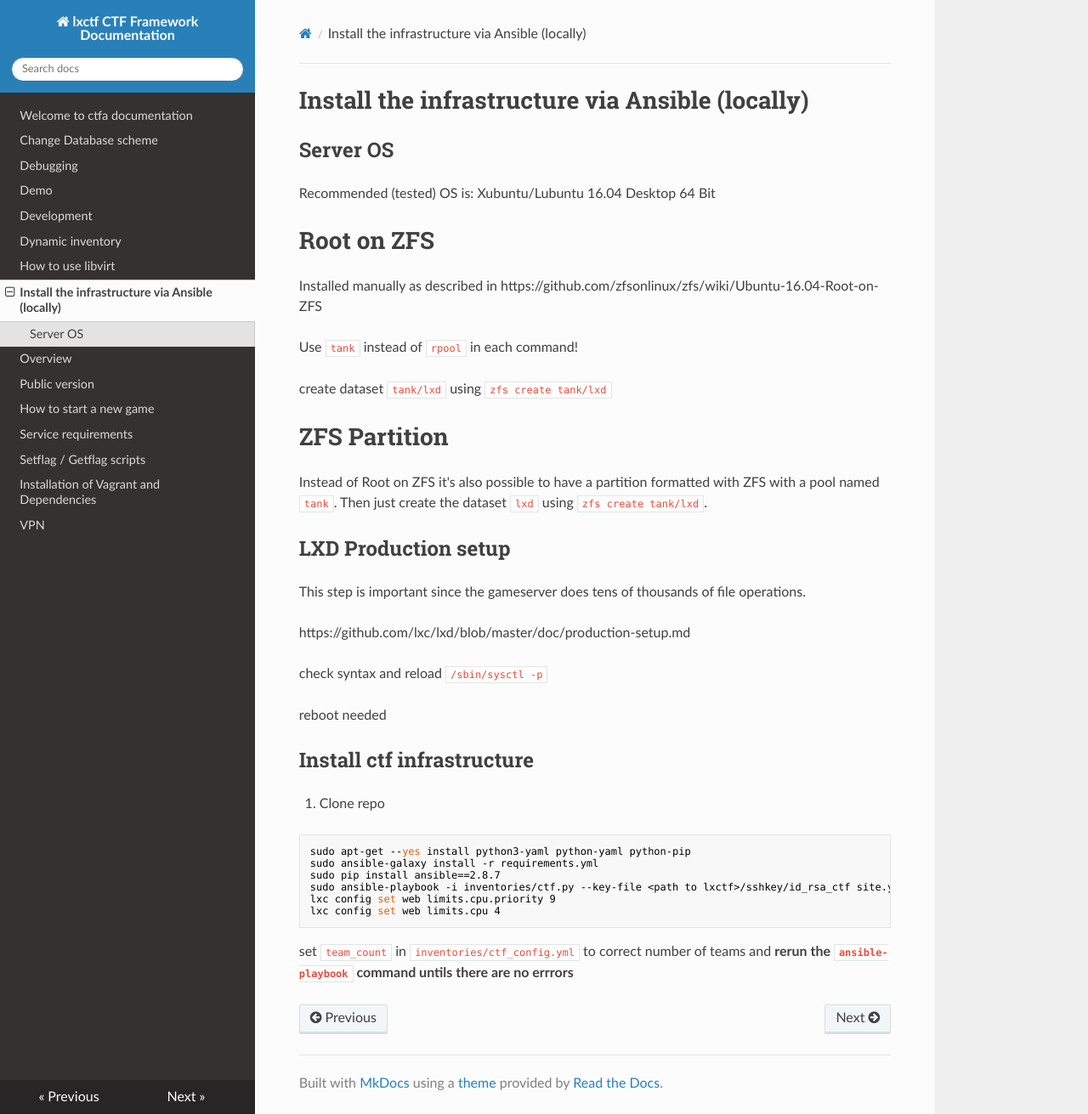
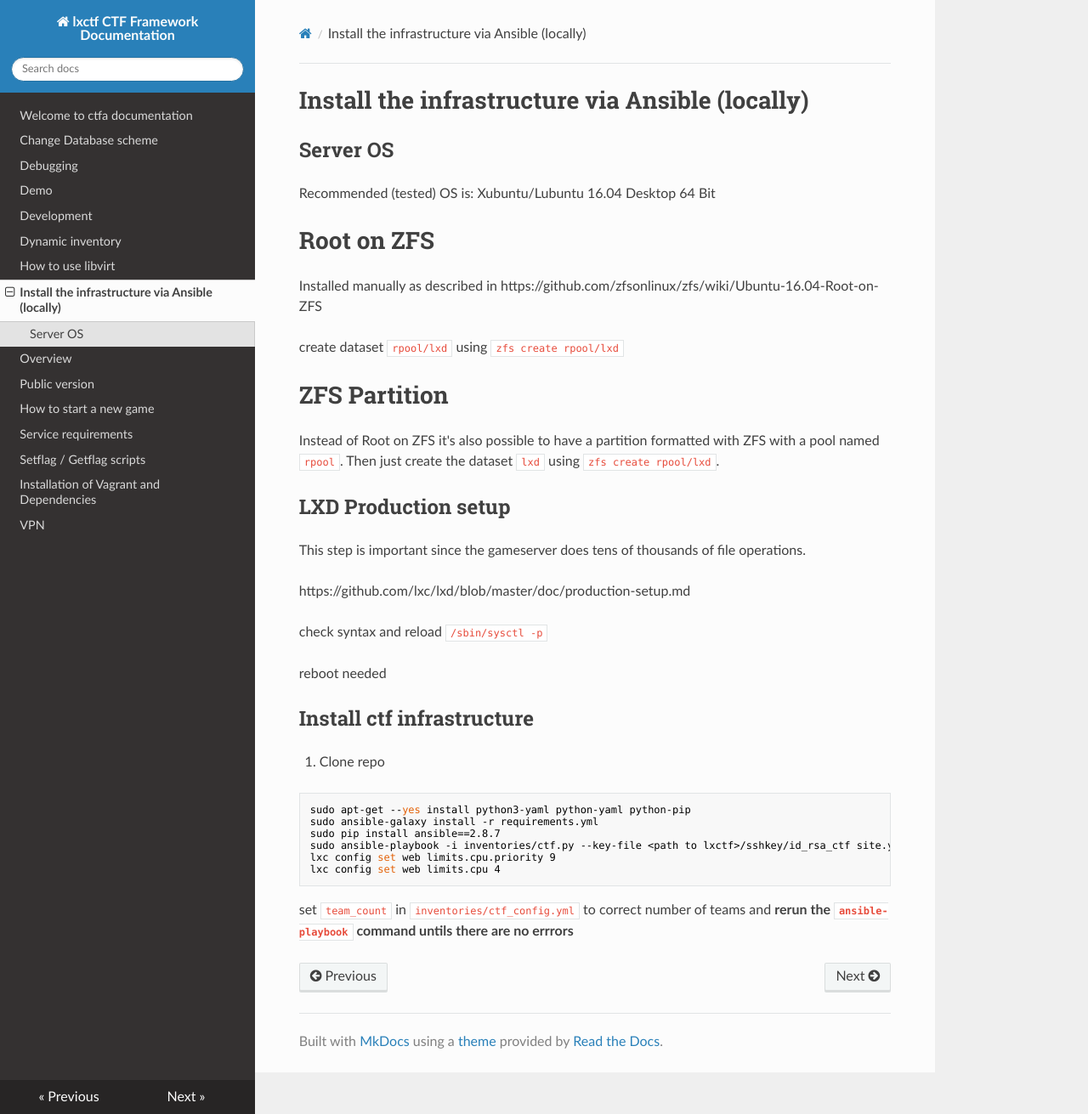
Before and after one commit to hsasctf/lxctf, an MkDocs documentation site: the page built from docs/local.md, in a window 1280 px wide and 1311 px high. Shown: the whole window at 85% size. Built offline with MkDocs 1.6.1, drawn with Linux system fonts in a browser that asks for light colours; nearby versions of some CDN libraries.

Commit message:
change tank to rpool everywhere for easier installation and preparation for Ubuntu 20.04 root installation

```diff
--- a/.travis.yml
+++ b/.travis.yml
@@ -16,9 +16,9 @@ script:
       sudo apt install -y zfsutils-linux;
       sudo lxd activateifneeded;
       sudo lxd waitready;
-      sudo fallocate -l 20G /tank.img;
-      sudo zpool create -O atime=off -O compression=lz4 tank /tank.img;
-      sudo zfs create tank/lxd;
+      sudo fallocate -l 20G /rpool.img;
+      sudo zpool create -O atime=off -O compression=lz4 rpool /rpool.img;
+      sudo zfs create rpool/lxd;
       sudo apt-get --yes install python3-yaml python-yaml python-pip;
       sudo ansible-galaxy install -r requirements.yml;
       sudo pip install ansible==2.8.7;
--- a/docs/local.md
+++ b/docs/local.md
@@ -8,14 +8,12 @@ Recommended (tested) OS is: Xubuntu/Lubuntu 16.04 Desktop 64 Bit
 
 Installed manually as described in https://github.com/zfsonlinux/zfs/wiki/Ubuntu-16.04-Root-on-ZFS
 
-Use `tank` instead of `rpool` in each command!
-
-create dataset `tank/lxd` using `zfs create tank/lxd`
+create dataset `rpool/lxd` using `zfs create rpool/lxd`
 
 # ZFS Partition
 
-Instead of Root on ZFS it's also possible to have a partition formatted with ZFS with a pool named `tank`.
-Then just create the dataset `lxd` using `zfs create tank/lxd`.
+Instead of Root on ZFS it's also possible to have a partition formatted with ZFS with a pool named `rpool`.
+Then just create the dataset `lxd` using `zfs create rpool/lxd`.
 
 ## LXD Production setup
 
```
Also changed, not shown: 2 other files.
